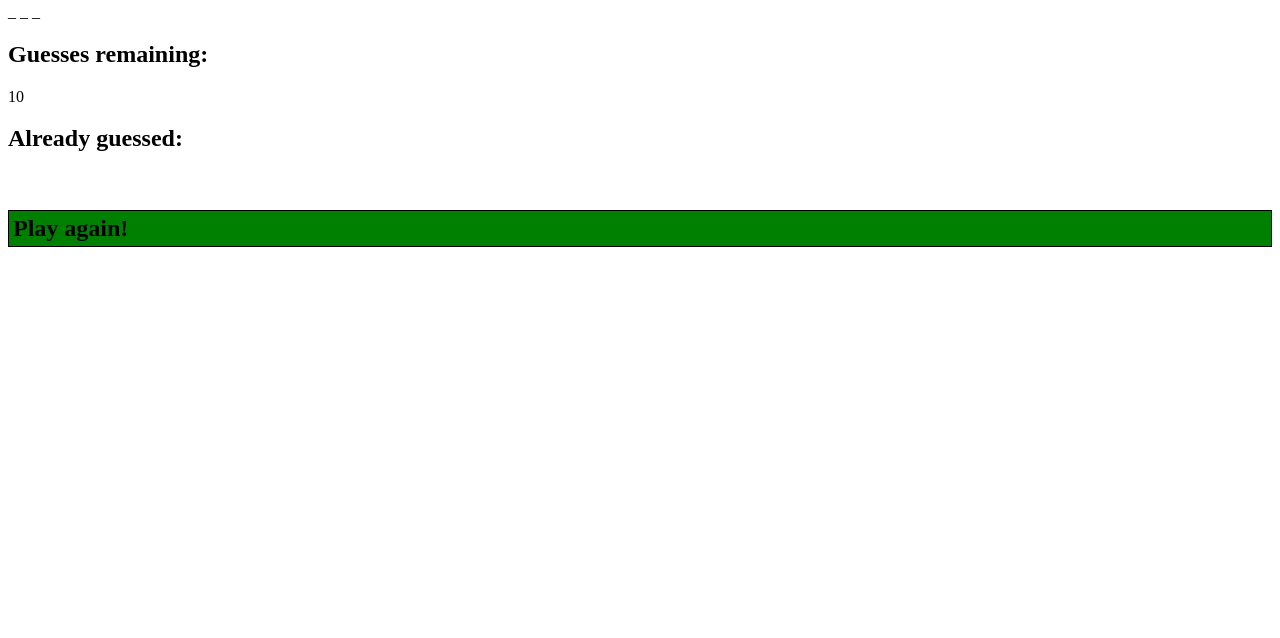
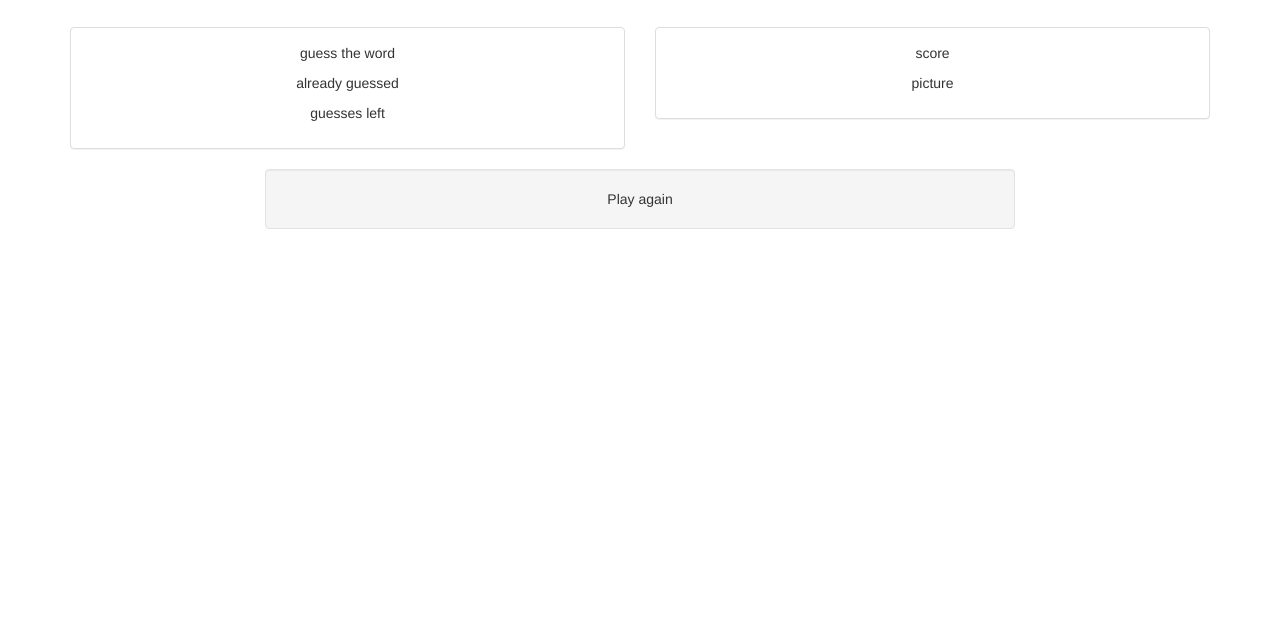
Before and after one commit to rmarro/Hangman-Game, a plain HTML site: page index.html in a window 1280 px wide. Shown: the part 162-800 px from the top of the page. Drawn offline with nearby package versions, Linux system fonts and the light colour scheme.

Commit message:
added bootstrap and new basic layout of page

```diff
--- a/assets/css/style.css
+++ b/assets/css/style.css
@@ -1,5 +1,14 @@
-#reset {
+/*#reset {
 	padding: 4px;
 	border: 1px solid;
 	background: green;
+}*/
+
+body {
+	text-align: center;
+	box-sizing: border-box;
 }
+
+.panel-body div {
+	margin-bottom: 10px;
+}
--- a/assets/javascript/game.js
+++ b/assets/javascript/game.js
@@ -120,13 +120,13 @@ document.onkeyup = function(event) {
 
 	          		// Get rid of commas for the display word and display it
 	          		displayWord = progressWord.join(" ");
-	          		getDisplay.innerHTML = displayWord;
+	          		getDisplay.innerHTML = displayWord.toUpperCase();
 
 	          		// If full word is done, increase score and display score, win message, and matchin picture
 	          		if (progressWord.indexOf("_") === -1) {
 	            		score++;
 	            		getWins.innerHTML = score;
-	            		getRemaining.innerHTML = "You got it!";
+	            		getRemaining.innerHTML = "<h1>What a lovely day!</h1><h3>(You won!)</h3>";
 	            		rightPic(chosenWord);
 	          		}
 	        		}
--- a/index.html
+++ b/index.html
@@ -2,11 +2,11 @@
 <html lang="en">
 <head>
 	<meta charset="UTF-8">
-	<title>Hangman</title>
-<!-- 	<link rel="stylesheet" href="assets/css/reset.css">
- -->	<link rel="stylesheet" href="assets/css/style.css">
+	<title>Fire & Blood</title>
+	<link rel="stylesheet" href="https://maxcdn.bootstrapcdn.com/bootstrap/3.3.7/css/bootstrap.min.css" integrity="sha384-BVYiiSIFeK1dGmJRAkycuHAHRg32OmUcww7on3RYdg4Va+PmSTsz/K68vbdEjh4u" crossorigin="anonymous">
+ 	<link rel="stylesheet" href="assets/css/style.css">
 </head>
-<body>
+<!-- <body>
 
 	<h2>Wins:</h2>
   	<div id="wins"></div>
@@ -27,6 +27,60 @@
 	<h2 id="reset" onclick="reset()">Play again!</h2>
 
 	<script type="text/javascript" src="assets/javascript/game.js"></script>
+ -->
+
+<div class="container">
+
+	<div class="row">
+		<div class="jumbotron">
+			<h2>Awesome Quote</h2>
+		</div>
+
+	</div>
+
+
+	<div class="row">
+
+		<div class="col-md-6">
+			<div class="panel panel-default">
+				<div class="panel-body">
+				    <div>
+		  				guess the word
+		  			</div>
+		  			<div>
+		  				already guessed
+		  			</div>
+		  			<div>
+		  				guesses left
+		  			</div>
+			  	</div>
+			</div>
+		</div>
+
+		<div class="col-md-6">
+			<div class="panel panel-default">
+				<div class="panel-body">
+				    <div>
+		  				score
+		  			</div>
+		  			<div>
+		  				picture
+		  			</div>
+			  	</div>
+			</div>
+		</div>
+
+	</div>
+
+	<div class="row">
+		<div class="col-md-offset-2 col-md-8">
+			<div class="well">
+				Play again
+			</div>
+		</div>
+	</div>
+
+</div>
 
 </body>
 </html>
```
